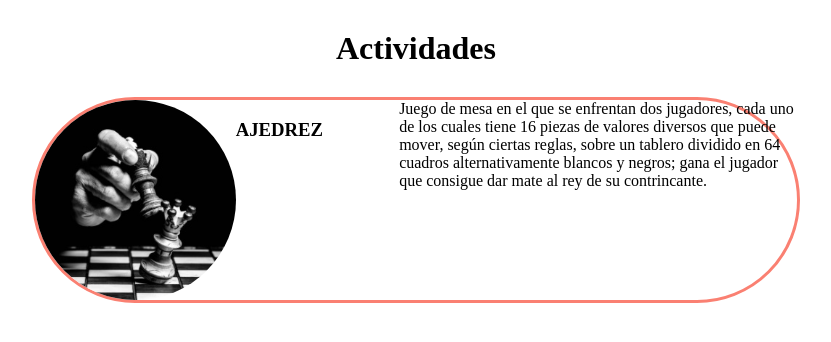
After one commit to blueslaboratory/cftic-symfony, a PHP site: page /actividades.html in a window 1280 px wide. The commit adds this page. Shown: the top 342 px of the page, without its empty margins (224-1055 px from the left). Run offline with PHP 8.4, Linux system fonts and the light colour scheme.

Commit message:
CFTIC - day 12 final

```diff
--- /dev/null
+++ b/waydo/HTML + CSS - v1/actividades.html
@@ -0,0 +1,23 @@
+<!DOCTYPE html>
+<html lang="en">
+<head>
+    <meta charset="UTF-8">
+    <meta http-equiv="X-UA-Compatible" content="IE=edge">
+    <meta name="viewport" content="width=device-width, initial-scale=1.0">
+    <link rel="stylesheet" href="css/actividades.css">
+    <title>Actividades</title>
+</head>
+<body>
+    <h1>Actividades</h1>
+    <div class="actividad">
+        <img class="imgActividad" src="images/chess.jpg" alt="chess.jpg">
+            <h3>AJEDREZ</h3>
+            <div class="descActividad">
+                Juego de mesa en el que se enfrentan dos jugadores, cada uno de los cuales tiene 16 piezas
+                de valores diversos que puede mover, según ciertas reglas, sobre un tablero dividido en 64 cuadros
+                alternativamente blancos y negros; gana el jugador que consigue dar mate al rey de su contrincante.
+            </div>
+        </div>
+    </div>
+</body>
+</html>
--- /dev/null
+++ b/waydo/HTML + CSS - v1/css/actividades.css
@@ -0,0 +1,35 @@
+/*
+*{
+    border: 1px solid salmon;
+}
+*/
+body{
+    margin: 0 20%;
+}
+
+h1{
+    margin: 30px auto;
+    text-align: center;
+
+}
+
+.actividad{
+    display: flex;
+
+    border: 3px solid salmon;
+    /* border-radius: 50% / 100% 0 100% 0; */
+    border-radius: 125px;
+}
+
+.imgActividad{
+    height: 200px;
+    border-radius: 50%;
+}
+
+h3{
+    width: 100%;
+}
+
+.descActividad{
+
+}
```
Also changed, not shown: EjemplosSymfony/Proyecto4/src/Controller/MostrarController.php (+14 -1 lines), EjemplosSymfony/Proyecto4/templates/mostrar/verDepartamentos.html.twig (added, +57 -0 lines), waydo/HTML + CSS - v1/css/index.css (renamed from waydo/HTML + CSS - v1/css/styles.css, +12 -2 lines), waydo/HTML + CSS - v1/index.html (+4 -4 lines), waydo/HTML + CSS - v1/images/chess.jpg (added).
